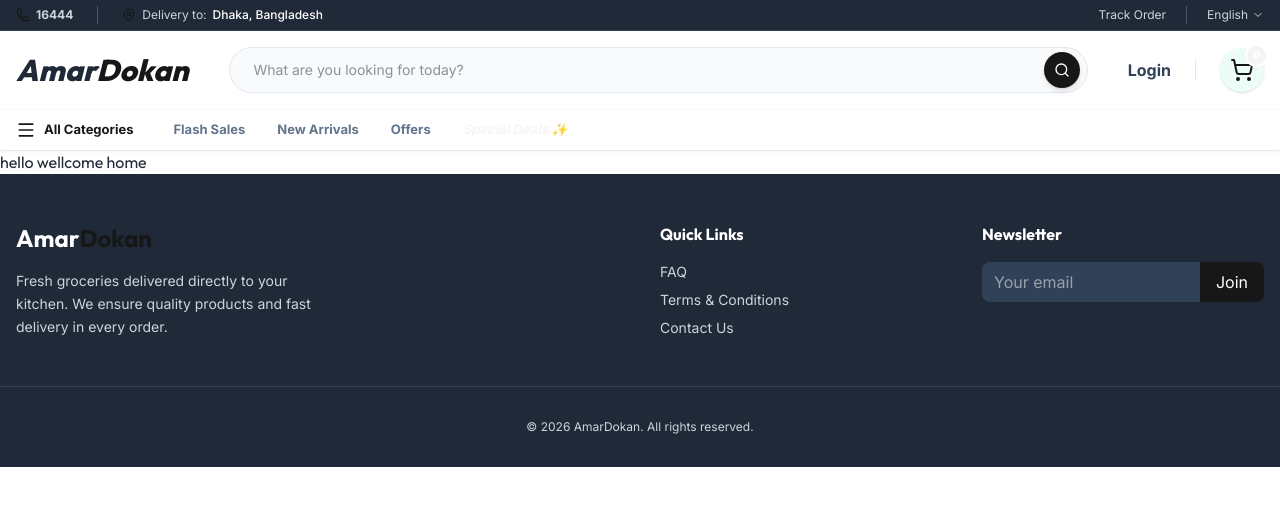
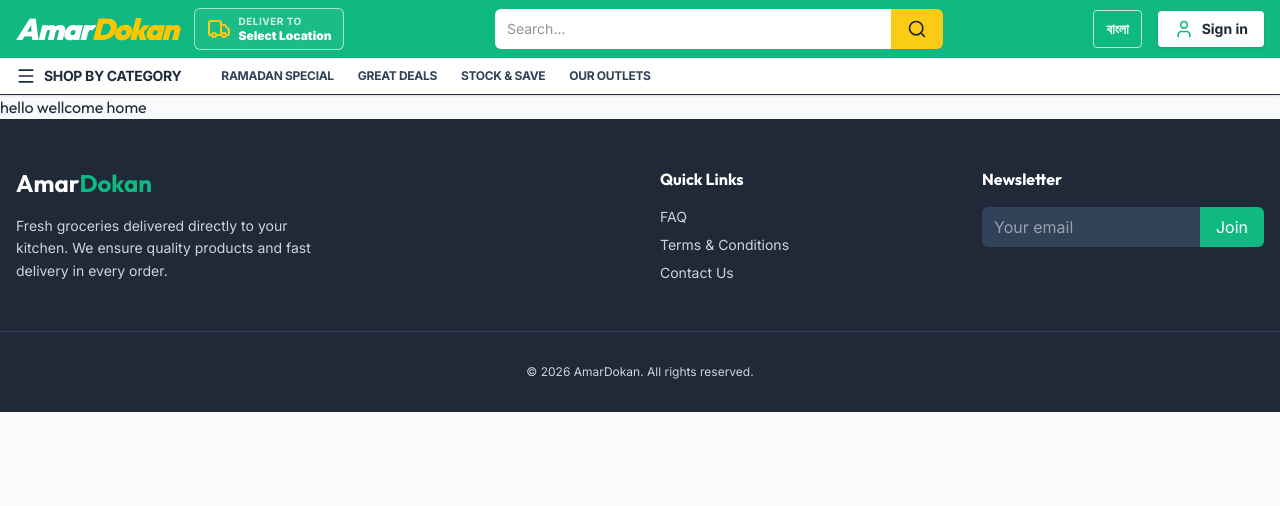
Before and after one commit to souravMitra02/amar-dokan-client, a Next.js app: page / in a window 1280 px wide. Shown: the top 506 px of the page. Built offline with nearby package versions, Linux system fonts and the light colour scheme.

Commit message:
feat: enhance CategorySidebar and Navbar with new categories and improved layout

```diff
--- a/src/app/globals.css
+++ b/src/app/globals.css
@@ -5,131 +5,47 @@
 @custom-variant dark (&:is(.dark *));
 
 @theme {
-  /* Branding Colors */
   --color-primary: #10b981;
   --color-secondary: #f97316;
   --color-background: #f9fafb;
   --color-dark: #1f2937;
-
-  /* Custom Fonts */
+--color-yellow-branding: #facc15;
   --font-heading: "Outfit", sans-serif;
   --font-sans: "Inter", sans-serif;
 }
 
+:root {
+  --radius: 0.625rem;
+  --background: #f9fafb;
+  --foreground: #1f2937;
+
+  --primary: #10b981;
+  --primary-foreground: #ffffff;
+
+  --secondary: #f97316;
+  --secondary-foreground: #ffffff;
+
+  --card: #ffffff;
+  --card-foreground: #1f2937;
+  --popover: #ffffff;
+  --popover-foreground: #1f2937;
+  --muted: #f1f5f9;
+  --muted-foreground: #64748b;
+  --accent: #f1f5f9;
+  --accent-foreground: #1f2937;
+  --destructive: #ef4444;
+  --border: #e2e8f0;
+  --input: #e2e8f0;
+  --ring: #10b981;
+}
+
+
 body {
+  background: var(--background);
+  color: var(--foreground);
   font-family: var(--font-sans);
 }
 
 h1, h2, h3, h4 {
   font-family: var(--font-heading);
 }
-
-@theme inline {
-  --radius-sm: calc(var(--radius) - 4px);
-  --radius-md: calc(var(--radius) - 2px);
-  --radius-lg: var(--radius);
-  --radius-xl: calc(var(--radius) + 4px);
-  --radius-2xl: calc(var(--radius) + 8px);
-  --radius-3xl: calc(var(--radius) + 12px);
-  --radius-4xl: calc(var(--radius) + 16px);
-  --color-background: var(--background);
-  --color-foreground: var(--foreground);
-  --color-card: var(--card);
-  --color-card-foreground: var(--card-foreground);
-  --color-popover: var(--popover);
-  --color-popover-foreground: var(--popover-foreground);
-  --color-primary: var(--primary);
-  --color-primary-foreground: var(--primary-foreground);
-  --color-secondary: var(--secondary);
-  --color-secondary-foreground: var(--secondary-foreground);
-  --color-muted: var(--muted);
-  --color-muted-foreground: var(--muted-foreground);
-  --color-accent: var(--accent);
-  --color-accent-foreground: var(--accent-foreground);
-  --color-destructive: var(--destructive);
-  --color-border: var(--border);
-  --color-input: var(--input);
-  --color-ring: var(--ring);
-  --color-chart-1: var(--chart-1);
-  --color-chart-2: var(--chart-2);
-  --color-chart-3: var(--chart-3);
-  --color-chart-4: var(--chart-4);
-  --color-chart-5: var(--chart-5);
-  --color-sidebar: var(--sidebar);
-  --color-sidebar-foreground: var(--sidebar-foreground);
-  --color-sidebar-primary: var(--sidebar-primary);
-  --color-sidebar-primary-foreground: var(--sidebar-primary-foreground);
-  --color-sidebar-accent: var(--sidebar-accent);
-  --color-sidebar-accent-foreground: var(--sidebar-accent-foreground);
-  --color-sidebar-border: var(--sidebar-border);
-  --color-sidebar-ring: var(--sidebar-ring);
-}
-
-:root {
-  --radius: 0.625rem;
-  --background: oklch(1 0 0);
-  --foreground: oklch(0.145 0 0);
-  --card: oklch(1 0 0);
-  --card-foreground: oklch(0.145 0 0);
-  --popover: oklch(1 0 0);
-  --popover-foreground: oklch(0.145 0 0);
-  --primary: oklch(0.205 0 0);
-  --primary-foreground: oklch(0.985 0 0);
-  --secondary: oklch(0.97 0 0);
-  --secondary-foreground: oklch(0.205 0 0);
-  --muted: oklch(0.97 0 0);
-  --muted-foreground: oklch(0.556 0 0);
-  --accent: oklch(0.97 0 0);
-  --accent-foreground: oklch(0.205 0 0);
-  --destructive: oklch(0.577 0.245 27.325);
-  --border: oklch(0.922 0 0);
-  --input: oklch(0.922 0 0);
-  --ring: oklch(0.708 0 0);
-  --chart-1: oklch(0.646 0.222 41.116);
-  --chart-2: oklch(0.6 0.118 184.704);
-  --chart-3: oklch(0.398 0.07 227.392);
-  --chart-4: oklch(0.828 0.189 84.429);
-  --chart-5: oklch(0.769 0.188 70.08);
-  --sidebar: oklch(0.985 0 0);
-  --sidebar-foreground: oklch(0.145 0 0);
-  --sidebar-primary: oklch(0.205 0 0);
-  --sidebar-primary-foreground: oklch(0.985 0 0);
-  --sidebar-accent: oklch(0.97 0 0);
-  --sidebar-accent-foreground: oklch(0.205 0 0);
-  --sidebar-border: oklch(0.922 0 0);
-  --sidebar-ring: oklch(0.708 0 0);
-}
-
-.dark {
-  --background: oklch(0.145 0 0);
-  --foreground: oklch(0.985 0 0);
-  --card: oklch(0.205 0 0);
-  --card-foreground: oklch(0.985 0 0);
-  --popover: oklch(0.205 0 0);
-  --popover-foreground: oklch(0.985 0 0);
-  --primary: oklch(0.922 0 0);
-  --primary-foreground: oklch(0.205 0 0);
-  --secondary: oklch(0.269 0 0);
-  --secondary-foreground: oklch(0.985 0 0);
-  --muted: oklch(0.269 0 0);
-  --muted-foreground: oklch(0.708 0 0);
-  --accent: oklch(0.269 0 0);
-  --accent-foreground: oklch(0.985 0 0);
-  --destructive: oklch(0.704 0.191 22.216);
-  --border: oklch(1 0 0 / 10%);
-  --input: oklch(1 0 0 / 15%);
-  --ring: oklch(0.556 0 0);
-  --chart-1: oklch(0.488 0.243 264.376);
-  --chart-2: oklch(0.696 0.17 162.48);
-  --chart-3: oklch(0.769 0.188 70.08);
-  --chart-4: oklch(0.627 0.265 303.9);
-  --chart-5: oklch(0.645 0.246 16.439);
-  --sidebar: oklch(0.205 0 0);
-  --sidebar-foreground: oklch(0.985 0 0);
-  --sidebar-primary: oklch(0.488 0.243 264.376);
-  --sidebar-primary-foreground: oklch(0.985 0 0);
-  --sidebar-accent: oklch(0.269 0 0);
-  --sidebar-accent-foreground: oklch(0.985 0 0);
-  --sidebar-border: oklch(1 0 0 / 10%);
-  --sidebar-ring: oklch(0.556 0 0);
-}
--- a/src/components/shared/CategorySidebar.jsx
+++ b/src/components/shared/CategorySidebar.jsx
@@ -1,42 +1,88 @@
 "use client";
-import { Sheet, SheetContent, SheetHeader, SheetTitle, SheetTrigger } from "@/components/ui/sheet";
-import { Menu, Apple, Fish, Beef, Coffee, IceCream, Milk, Carrot } from "lucide-react";
+import { Sheet, SheetContent, SheetTrigger, SheetTitle } from "@/components/ui/sheet";
+import {
+  Menu, Apple, Baby, Brush,
+  Sparkles, Shirt, Home, PenTool, ToyBrick, Smartphone, UtensilsCrossed, ChevronRight
+} from "lucide-react";
 import Link from "next/link";
 
 const categories = [
-  { name: "Fruits & Vegetables", icon: <Carrot className="w-5 h-5" />, href: "/category/vegetables" },
-  { name: "Meat & Fish", icon: <Fish className="w-5 h-5" />, href: "/category/meat-fish" },
-  { name: "Beverages", icon: <Coffee className="w-5 h-5" />, href: "/category/beverages" },
-  { name: "Dairy & Eggs", icon: <Milk className="w-5 h-5" />, href: "/category/dairy" },
-  { name: "Frozen Foods", icon: <IceCream className="w-5 h-5" />, href: "/category/frozen" },
-  { name: "Snacks", icon: <Apple className="w-5 h-5" />, href: "/category/snacks" },
+  { name: "Ramadan", icon: <UtensilsCrossed className="w-5 h-5" />, href: "/category/ramadan" },
+  { name: "Food", icon: <Apple className="w-5 h-5" />, href: "/category/food" },
+  { name: "Baby Food & Care", icon: <Baby className="w-5 h-5" />, href: "/category/baby" },
+  { name: "Home Cleaning", icon: <Brush className="w-5 h-5" />, href: "/category/cleaning" },
+  { name: "Pet Care", icon: <Sparkles className="w-5 h-5" />, href: "/category/pet" },
+  { name: "Beauty & Health", icon: <Sparkles className="w-5 h-5" />, href: "/category/beauty" },
+  { name: "Fashion & Lifestyle", icon: <Shirt className="w-5 h-5" />, href: "/category/fashion" },
+  { name: "Home & Kitchen", icon: <Home className="w-5 h-5" />, href: "/category/home" },
+  { name: "Stationeries", icon: <PenTool className="w-5 h-5" />, href: "/category/stationery" },
+  { name: "Toys & Sports", icon: <ToyBrick className="w-5 h-5" />, href: "/category/toys" },
+  { name: "Gadget", icon: <Smartphone className="w-5 h-5" />, href: "/category/gadget" },
 ];
 
 export default function CategorySidebar() {
   return (
     <Sheet>
       <SheetTrigger asChild>
-        <button className="flex items-center gap-2 text-primary font-bold cursor-pointer hover:opacity-80 transition-all">
-          <Menu className="w-5 h-5" /> All Categories
+        <button className="flex items-center gap-2 cursor-pointer outline-none group">
+          {/* Mobile Trigger: Navbar-er uporero bar-er jonno */}
+          <div className="md:hidden flex items-center justify-center text-white">
+            <Menu className="w-7 h-7" />
+          </div>
+
+          {/* Desktop Trigger: Navbar-er nicer bar-er jonno */}
+          <div className="hidden md:flex items-center gap-2 text-slate-800">
+            <Menu className="w-5 h-5 group-hover:text-primary transition-colors" />
+            <span className="font-bold text-sm uppercase tracking-tight group-hover:text-primary transition-colors">
+              Shop By Category
+            </span>
+          </div>
         </button>
       </SheetTrigger>
-      <SheetContent side="left" className="w-[300px] sm:w-[400px]">
-        <SheetHeader className="border-b pb-4">
-          <SheetTitle className="font-heading text-2xl text-primary italic">AmarDokan</SheetTitle>
-        </SheetHeader>
-        <div className="flex flex-col gap-2 mt-6">
-          {categories.map((cat, index) => (
+
+      <SheetContent side="left" className="w-[85%] sm:w-[350px] p-0 border-none bg-white">
+        {/* Screen readers-er jonno title (visually hidden) */}
+        <SheetTitle className="sr-only">Category Navigation</SheetTitle>
+
+        {/* Sidebar Header */}
+        <div className="bg-primary p-5 flex items-center gap-3 text-white shadow-md">
+          <div className="w-10 h-10 bg-white/20 rounded-lg flex items-center justify-center font-black italic shadow-inner border border-white/10">
+            A
+          </div>
+          <div className="flex flex-col">
+            <span className="font-heading text-xl font-black italic tracking-tighter uppercase leading-none">
+              Amar<span className="text-yellow-400">Dokan</span>
+            </span>
+            <span className="text-[10px] font-medium opacity-80 tracking-widest uppercase mt-1">Online Grocery</span>
+          </div>
+        </div>
+
+        {/* Category List */}
+        <div className="py-4 px-2 flex flex-col gap-1 overflow-y-auto h-[calc(100vh-85px)] custom-scrollbar">
+          {categories.map((cat, i) => (
             <Link
-              key={index}
+              key={i}
               href={cat.href}
-              className="flex items-center gap-4 p-3 rounded-lg hover:bg-emerald-50 hover:text-primary transition-all font-medium text-slate-700"
+              className="flex items-center justify-between p-3.5 rounded-xl hover:bg-emerald-50 group transition-all duration-200"
             >
-              <span className="p-2 bg-slate-100 rounded-md group-hover:bg-white text-primary">
-                {cat.icon}
-              </span>
-              {cat.name}
+              <div className="flex items-center gap-4 font-semibold text-slate-700 text-[15px]">
+                <span className="text-slate-400 group-hover:text-primary transition-all duration-300">
+                  {cat.icon}
+                </span>
+                <span className="group-hover:text-emerald-900 transition-colors">{cat.name}</span>
+              </div>
+              <ChevronRight className="w-4 h-4 text-slate-300 group-hover:text-primary group-hover:translate-x-1 transition-all" />
             </Link>
           ))}
+
+          {/* Help Section */}
+          <div className="mt-8 p-4 bg-slate-50 rounded-2xl mx-2 border border-dashed border-slate-200 mb-6">
+            <p className="text-[11px] text-slate-500 font-bold uppercase mb-2 px-1">Customer Support</p>
+            <div className="flex items-center gap-3 text-sm font-black text-slate-700">
+               <div className="p-2 bg-white rounded-full shadow-sm text-lg">📞</div>
+               16444
+            </div>
+          </div>
         </div>
       </SheetContent>
     </Sheet>
--- a/src/components/shared/Navbar.jsx
+++ b/src/components/shared/Navbar.jsx
@@ -1,79 +1,95 @@
 "use client";
+import { useState } from "react";
 import Link from "next/link";
-import { ShoppingCart, Phone, MapPin, ChevronDown, Search } from "lucide-react";
+import { Search, User, MoreVertical, Headset, Store, Truck } from "lucide-react";
 import CategorySidebar from "./CategorySidebar";
 
 export default function Navbar() {
+  const [isActionMenuOpen, setIsActionMenuOpen] = useState(false);
+
   return (
-    <header className="w-full shadow-sm">
-      {/* 1. TOP UTILITY BAR - Premium Dark Look */}
-      <div className="bg-dark text-slate-300 text-[12px] py-1.5 border-b border-slate-700">
-        <div className="max-w-7xl mx-auto px-4 flex justify-between items-center font-sans">
-          <div className="flex items-center gap-6">
-            <span className="flex items-center gap-1.5 hover:text-white cursor-pointer transition-all">
-              <Phone className="w-3.5 h-3.5 text-primary" /> <span className="font-bold">16444</span>
-            </span>
-            <span className="hidden sm:flex items-center gap-1.5 border-l border-slate-600 pl-6">
-              <MapPin className="w-3.5 h-3.5 text-primary" /> Delivery to: <span className="text-white font-medium">Dhaka, Bangladesh</span>
-            </span>
+    <header className="w-full font-sans sticky top-0 z-50 shadow-sm">
+      <div className="bg-primary py-2 px-3 md:px-4">
+        <div className="max-w-[1400px] mx-auto flex items-center gap-2 md:gap-4">
+          <div className="flex items-center gap-1 md:gap-2 flex-shrink-0">
+            <div className="md:hidden">
+              <CategorySidebar />
             </div>
-          <div className="flex items-center gap-5">
-            <button className="hover:text-primary">Track Order</button>
-            <button className="flex items-center gap-1 border-l border-slate-600 pl-5 hover:text-white">
-              English <ChevronDown className="w-3 h-3" />
+            <Link href="/" className="flex-shrink-0">
+              <h1 className="text-white text-lg md:text-3xl font-black italic tracking-tighter leading-none">
+                Amar<span className="text-yellow-400">Dokan</span>
+              </h1>
+            </Link>
+          </div>
+          <div className="hidden lg:flex items-center gap-2 text-white border border-white/60 bg-white/5 px-3 py-1.5 rounded-md cursor-pointer hover:bg-white/10 transition-all flex-shrink-0">
+            <Truck  className="w-6 h-6 text-yellow-branding" />
+            <div className="flex flex-col">
+              <span className="text-[10px] leading-tight opacity-80 uppercase font-bold tracking-wider">Deliver to</span>
+              <span className="text-[12px] leading-tight font-black whitespace-nowrap">Select Location</span>
+            </div>
+          </div>
+          <div className="flex-grow flex mx-auto items-center  min-w-[120px] md:max-w-md ml-auto">
+            <input
+              type="text"
+              placeholder="Search..."
+              className="w-full bg-white py-1.5 md:py-2.5 px-3 rounded-l-md outline-none text-[11px] md:text-sm"
+            />
+            <button className="bg-yellow-branding p-1.5 md:px-4 md:py-2.5 rounded-r-md flex-shrink-0">
+              <Search className="w-4 h-4 md:w-5 md:h-5 text-dark" />
             </button>
+          </div>
+          <div className="flex items-center gap-1 md:gap-4 text-white flex-shrink-0">
+            <div className="hidden md:flex items-center gap-4">
+               <button className="text-sm font-bold border border-white/70 px-3 py-2 rounded hover:bg-white/10 uppercase">বাংলা</button>
+               <button className="bg-white text-dark hover:rounded-full hover:cursor-pointer font-bold px-4 py-2 rounded flex items-center gap-2 text-sm shadow-sm">
+                  <User className="w-5 h-5 text-primary" /> Sign in
+               </button>
+            </div>
+            <div className="md:hidden flex items-center gap-1">
+              <button className="p-1">
+                <User className="w-5 h-5" />
+              </button>
+              <div className="relative">
+                <button onClick={() => setIsActionMenuOpen(!isActionMenuOpen)} className="p-1">
+                  <MoreVertical className="w-5 h-5" />
+                </button>
+
+                {isActionMenuOpen && (
+                  <div className="absolute top-10 right-0 bg-white shadow-2xl rounded-lg py-2 w-48 text-dark border border-slate-100 z-[100] animate-in fade-in zoom-in duration-200">
+                    <button className="lg:hidden w-full flex items-center gap-3 px-4 py-3 hover:bg-slate-50 text-sm font-bold text-left border-b">
+                      <Truck className="w-4 h-4 text-yellow-600" />
+                      <div className="flex flex-col">
+                        <span className="text-[10px] text-slate-500 uppercase">Deliver to</span>
+                        <span className="text-slate-800">Select Location</span>
+                      </div>
+                    </button>
+                    <button className="w-full flex items-center gap-3 px-4 py-3 hover:bg-slate-50 text-sm font-semibold text-left text-slate-700">
+                      <Headset className="w-4 h-4 text-primary" /> Helpline
+                    </button>
+                    <button className="w-full flex items-center gap-3 px-4 py-3 hover:bg-slate-50 text-sm font-semibold border-t text-left text-slate-700 text-primary">
+                      <Store className="w-4 h-4" /> Our Outlets
+                    </button>
+                  </div>
+                )}
               </div>
             </div>
           </div>
 
-      {/* 2. MAIN NAV - Chaldal/Shwapno Inspired */}
-      <nav className="bg-white sticky top-0 z-50">
-        <div className="max-w-7xl mx-auto px-4 py-4 flex items-center justify-between gap-4 md:gap-10">
-          {/* Brand */}
-          <Link href="/" className="font-heading text-3xl font-extrabold italic flex-shrink-0">
-            Amar<span className="text-primary">Dokan</span>
-          </Link>
-
-          {/* Search Box - Rounded Pill Style */}
-          <div className="hidden md:flex flex-grow relative group">
-            <input
-              type="text"
-              placeholder="What are you looking for today?"
-              className="w-full bg-slate-50 border border-slate-200 rounded-full py-3 px-6 pr-14 focus:bg-white focus:ring-2 focus:ring-emerald-100 focus:border-primary outline-none transition-all text-sm"
-            />
-            <button className="absolute right-2 top-1/2 -translate-y-1/2 bg-primary p-2.5 rounded-full text-white hover:bg-emerald-600 transition-all shadow-md">
-              <Search className="w-4 h-4" />
-            </button>
-          </div>
-
-          {/* User Actions */}
-          <div className="flex items-center gap-3 sm:gap-6">
-            <button className="hidden sm:block text-slate-700 font-bold hover:text-primary transition-all">Login</button>
-            <div className="hidden sm:block h-5 w-[1px] bg-slate-200"></div>
-
-            <Link href="/cart" className="relative p-2.5 bg-emerald-50 rounded-full text-primary hover:bg-primary hover:text-white transition-all shadow-sm">
-              <ShoppingCart className="w-6 h-6" />
-              <span className="absolute -top-1 -right-1 bg-secondary text-white text-[10px] font-black px-1.5 py-0.5 rounded-full border-2 border-white">
-                0
-              </span>
-            </Link>
         </div>
       </div>
-
-        {/* 3. SUB NAV - Category List */}
-        <div className="bg-white border-t border-slate-50 py-2.5 overflow-x-auto no-scrollbar">
-          <div className="max-w-7xl mx-auto px-4 flex items-center gap-10 text-[13px] font-bold text-slate-500">
+      <div className="hidden md:block bg-white border-b py-2 px-4">
+        <div className="max-w-[1400px] mx-auto flex items-center justify-between text-[12px] font-bold text-slate-700">
+          <div className="flex items-center gap-10">
             <CategorySidebar />
-
-            <div className="flex items-center gap-8">
-              <Link href="#" className="hover:text-primary transition-colors whitespace-nowrap">Flash Sales</Link>
-              <Link href="#" className="hover:text-primary transition-colors whitespace-nowrap">New Arrivals</Link>
-              <Link href="#" className="hover:text-primary transition-colors whitespace-nowrap">Offers</Link>
-              <Link href="#" className="hover:text-primary transition-colors whitespace-nowrap text-secondary italic">Special Deals ✨</Link>
+            <div className="flex items-center gap-6 uppercase tracking-tight">
+              <Link href="#" className="hover:text-primary transition-colors">Ramadan Special</Link>
+              <Link href="#" className="hover:text-primary transition-colors">Great Deals</Link>
+              <Link href="#" className="hover:text-primary transition-colors">Stock & Save</Link>
+              <Link href="#" className="hover:text-primary transition-colors">Our Outlets</Link>
             </div>
           </div>
         </div>
-      </nav>
+      </div>
     </header>
   );
 }
```
Lines whose indentation alone changed are shown as unchanged.
